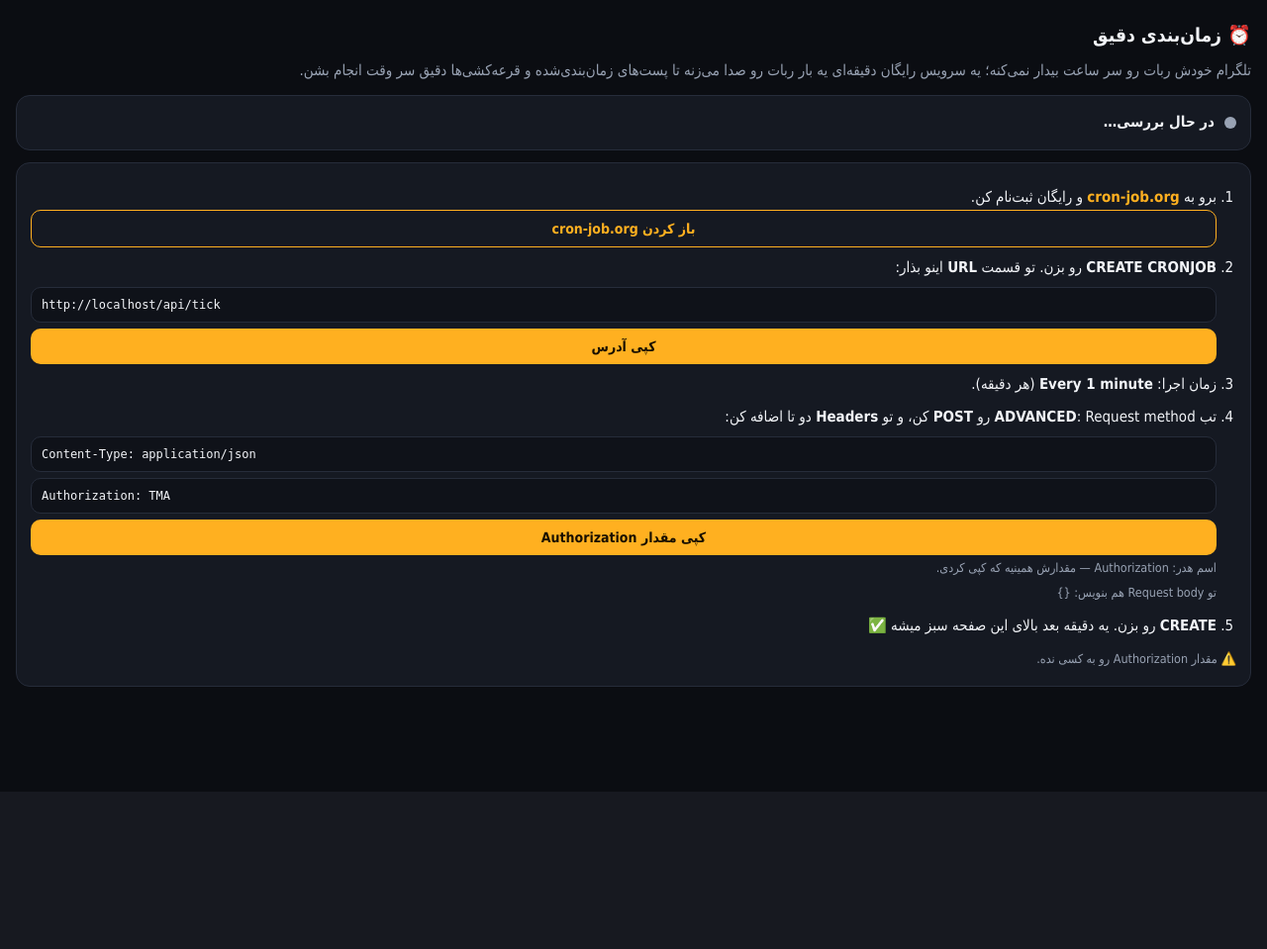
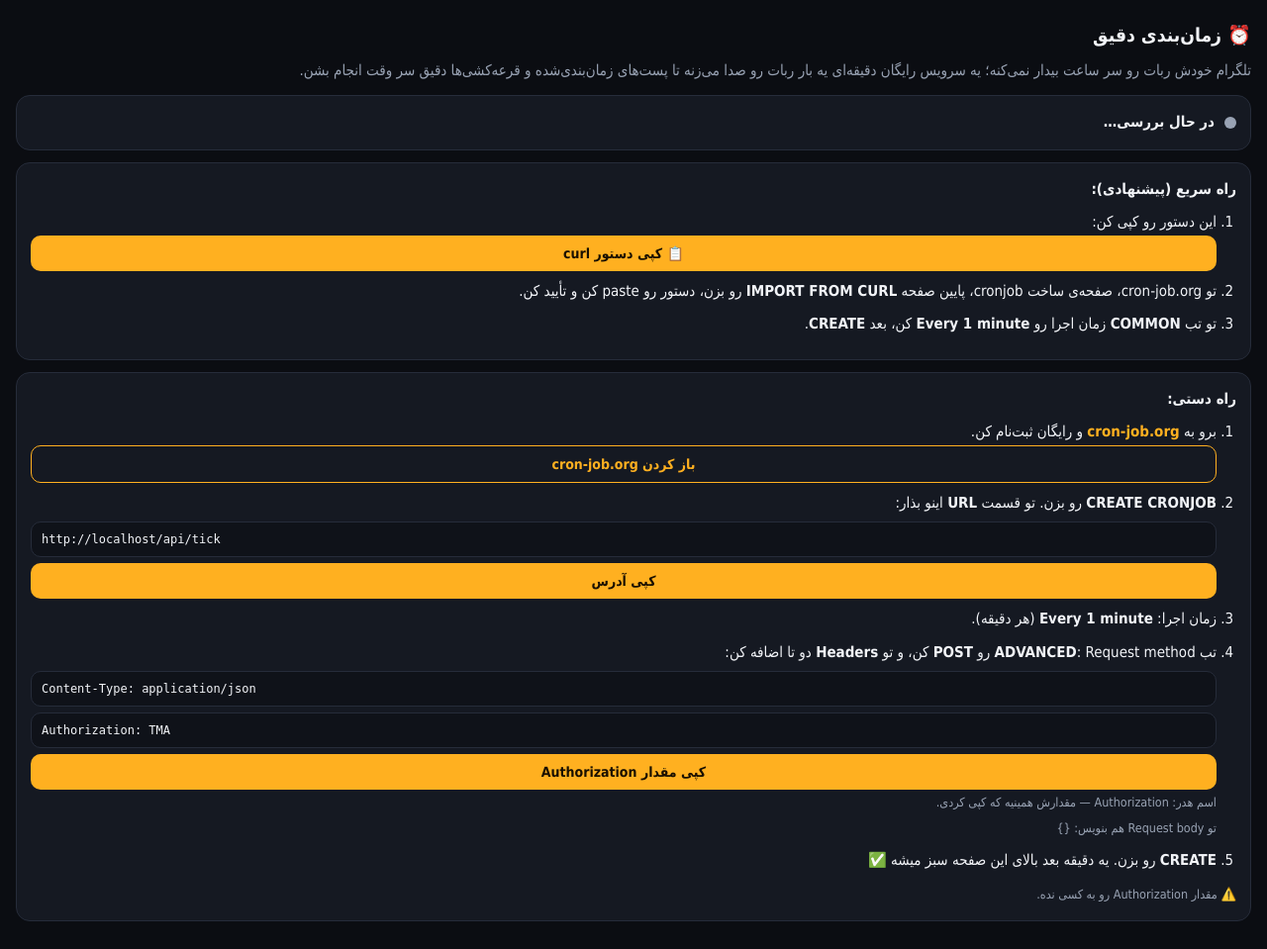
Before and after one commit to kankiturk8770/Testkanki, a web app: page / in a window 1280 px wide. Shown: the whole page at 99% size. Before the commit the page ends 800 px from the top, so only its background shows below. Run offline with its HTML, style and script files only (its server is not run), Linux system fonts and the light colour scheme; data that the repository does not hold is empty; some libraries are stand-ins or nearby versions.

Commit message:
Room bot timer page: one-paste curl import for cron-job.org
Co-Authored-By: Claude Opus 5.5 <noreply@anthropic.com>
Claude-Session: https://claude.ai/code/session_01VPSYTnn8k8yKDDuzURpLD7

```diff
--- a/room-bot/webapp/index.html
+++ b/room-bot/webapp/index.html
@@ -32,6 +32,16 @@
 <div class="card status" id="status"><span class="dot"></span><span id="status-text">در حال بررسی…</span></div>
 
 <div class="card">
+  <b>راه سریع (پیشنهادی):</b>
+  <ol>
+    <li>این دستور رو کپی کن: <button id="copy-curl">📋 کپی دستور curl</button></li>
+    <li>تو cron-job.org، صفحه‌ی ساخت cronjob، پایین صفحه <b>IMPORT FROM CURL</b> رو بزن، دستور رو paste کن و تأیید کن.</li>
+    <li>تو تب <b>COMMON</b> زمان اجرا رو <b>Every 1 minute</b> کن، بعد <b>CREATE</b>.</li>
+  </ol>
+</div>
+
+<div class="card">
+  <b>راه دستی:</b>
   <ol>
     <li>برو به <b class="k">cron-job.org</b> و رایگان ثبت‌نام کن.
       <button class="ghost" id="open-site">باز کردن cron-job.org</button></li>
@@ -65,6 +75,8 @@
   };
   $("#copy-url").onclick = (e) => copy(url, e.target);
   $("#copy-auth").onclick = (e) => copy(auth, e.target);
+  const curl = `curl -X POST '${url}' -H 'Content-Type: application/json' -H 'Authorization: ${auth}' -d '{}'`;
+  $("#copy-curl").onclick = (e) => copy(curl, e.target);
   $("#open-site").onclick = () => (tg?.openLink ? tg.openLink("https://console.cron-job.org/signup") : open("https://console.cron-job.org/signup"));
   function check() {
     if (!tg?.Serverless) return show(false, "این صفحه رو از داخل ربات باز کن");
```
